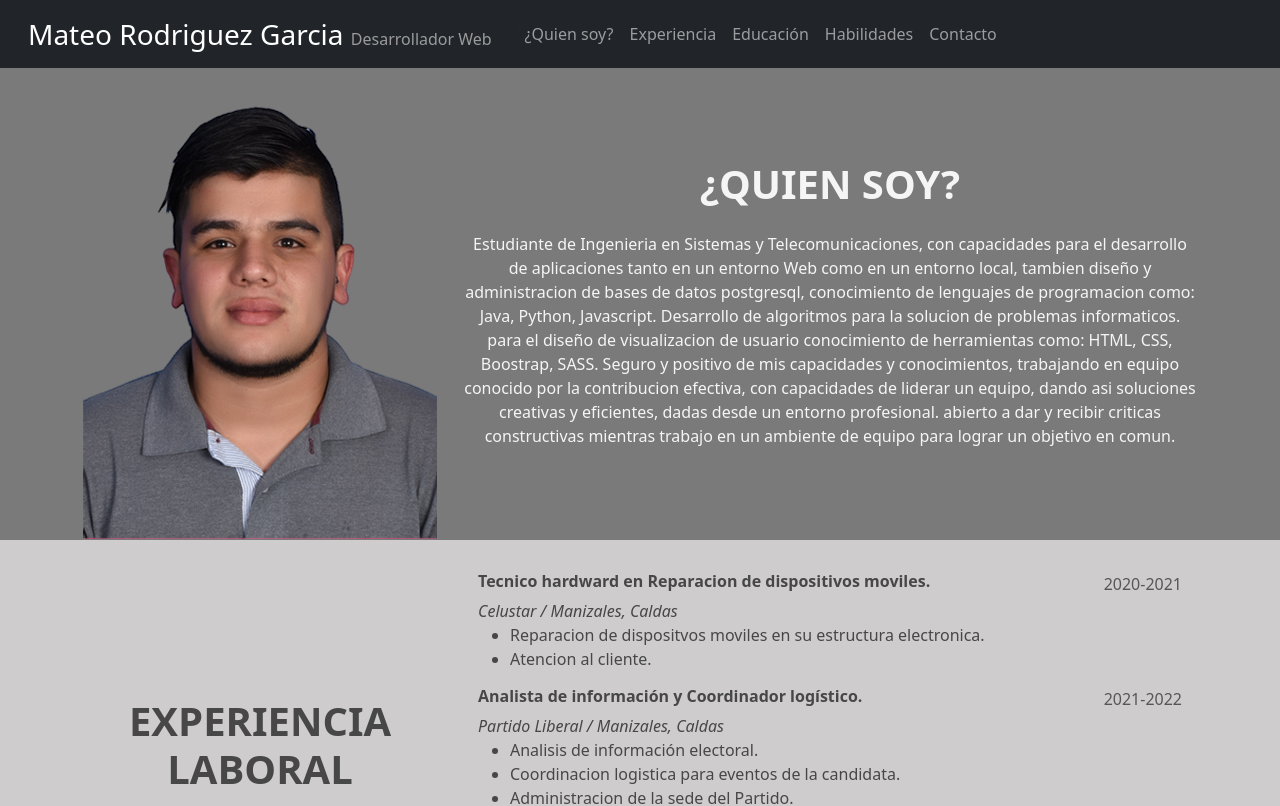
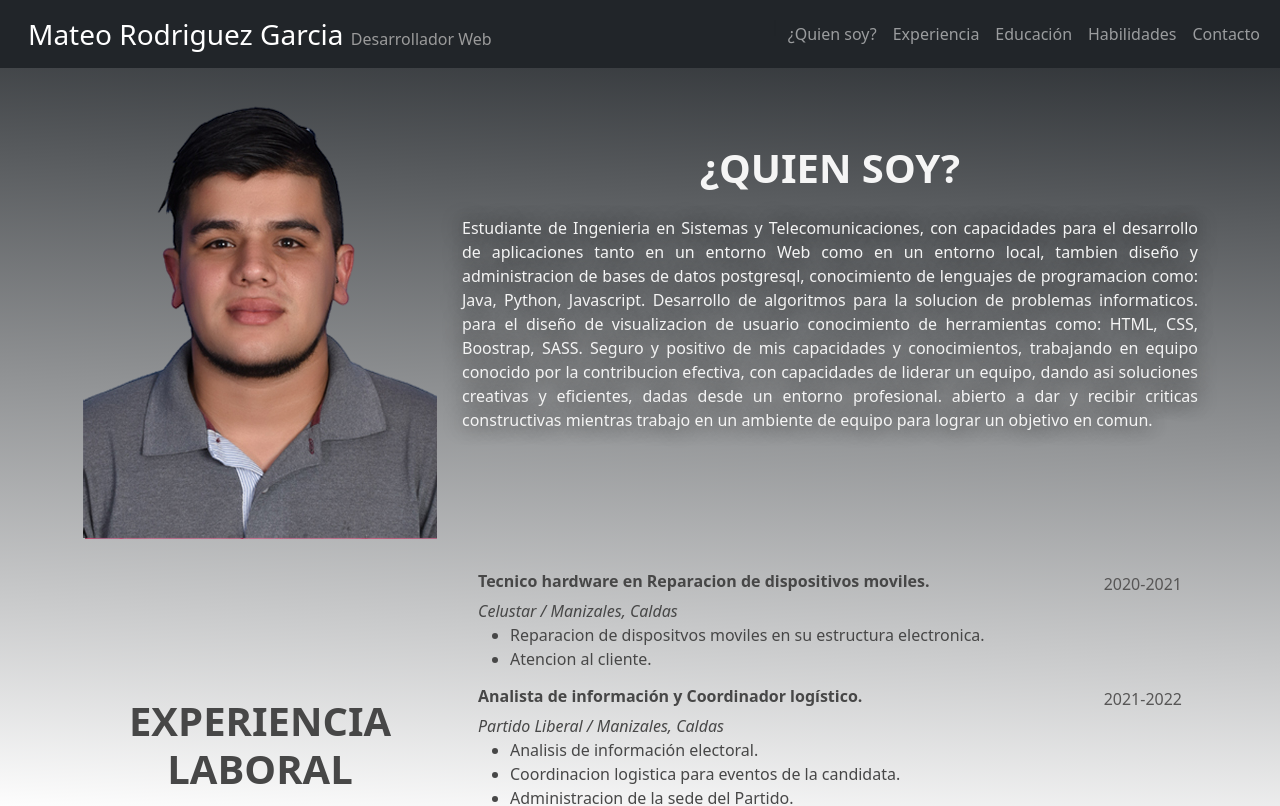
Before and after one commit to Mateo1310/curriculum-vitae-react, a React (Create React App) app: page / in a window 1280 px wide. Shown: the top 806 px of the page. Built offline with nearby package versions, Linux system fonts and the light colour scheme.

Commit message:
Añadiendo estilos al portafolio

```diff
--- a/package.json
+++ b/package.json
@@ -11,6 +11,7 @@
     "react": "^18.2.0",
     "react-bootstrap": "^2.6.0",
     "react-dom": "^18.2.0",
+    "react-router-bootstrap": "^0.26.2",
     "react-scripts": "5.0.1",
     "styled-components": "^5.3.6",
     "web-vitals": "^2.1.4"
--- a/src/App.css
+++ b/src/App.css
@@ -1,3 +1,5 @@
 .App {
   text-align: center;
+  background: rgb(255,255,255);
+  background: linear-gradient(3deg, rgba(255,255,255,0.5) 14%, rgba(33,37,41,1) 100%);
 }
--- a/src/components/experience/index.jsx
+++ b/src/components/experience/index.jsx
@@ -15,7 +15,7 @@ const Experience = () => {
                         <div class="section-experience m-3">
                             <div class="exp-lab">
                                 <div class="d-flex justify-content-between">
-                                    <h6 class="fw-bold">Tecnico hardward en Reparacion de dispositivos moviles.</h6>
+                                    <h6 class="fw-bold">Tecnico hardware en Reparacion de dispositivos moviles.</h6>
                                     <span>2020-2021</span>
                                 </div>
 
--- a/src/components/experience/styles/index.css
+++ b/src/components/experience/styles/index.css
@@ -1,6 +1,5 @@
 .container-experience {
     color: #474747;
-    background-color: #cecccc;
     width: 100%;
 }
 
--- a/src/components/header/styles/index.css
+++ b/src/components/header/styles/index.css
@@ -1,5 +1,14 @@
 .container-header {
     color: #f5f5f5;
-    background-color: #7a7a7a;
     width: 100%;
 }
+
+.container-header p{
+    text-align: justify;
+    padding-bottom: 2rem;
+    text-shadow: 0px 0px 20px #000000;
+}
+
+.container-header img{
+
+}
--- a/src/components/nav-bar/index.jsx
+++ b/src/components/nav-bar/index.jsx
@@ -8,17 +8,17 @@ import Container from "react-bootstrap/Container";
 const Navegacion = () => {
     return(
         <div>
-            <Navbar bg="dark" variant="dark" expand="xl">
+            <Navbar bg="dark" variant="dark" expand="xl" sticky="top">
                 <Container fluid>
                     <Navbar.Brand href="#home" className="fs-3 mx-3">Mateo Rodriguez Garcia <span>Desarrollador Web</span></Navbar.Brand>
                     <Navbar.Toggle aria-controls="navbarScroll"/>
-                    <Navbar.Collapse id="navbarScroll">
-                        <Nav className="me-auto my-2 my-lg-0 justify-content-end" style={{ maxHeight: '250px' }} navbarScroll>
+                    <Navbar.Collapse id="navbarScroll d-flex justify-content-right">
+                        <Nav className="me-auto my-2 my-lg-0" style={{ maxHeight: '200px' }} navbarScroll>
                         |   <Nav.Link href="#quien-soy">¿Quien soy?</Nav.Link>
                             <Nav.Link href="#experiencia">Experiencia</Nav.Link>
                             <Nav.Link href="#educacion">Educación</Nav.Link>
                             <Nav.Link href="#Habilidades">Habilidades</Nav.Link>
-                            <Nav.Link href="#contacto">Contacto</Nav.Link>
+                            <Nav.Link href="#contacto" className="align-content-end">Contacto</Nav.Link>
                         </Nav>
                     </Navbar.Collapse>
                 </Container>
--- a/src/components/nav-bar/styles/index.css
+++ b/src/components/nav-bar/styles/index.css
@@ -1,5 +1,9 @@
-
 span{
     font-size: 1rem;
     color: #9b9b9b;
 }
+
+.navbar-collapse {
+    flex-basis: 1;
+    flex-grow: 0;
+}
```
Also changed, not shown: 1 other file (tests, documents, lock files or other folders).
